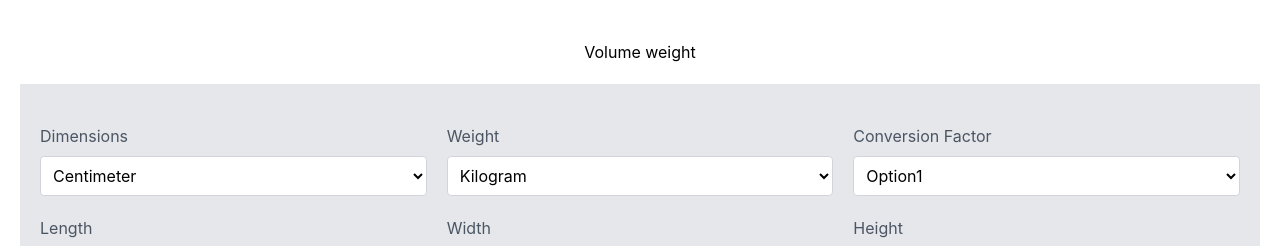
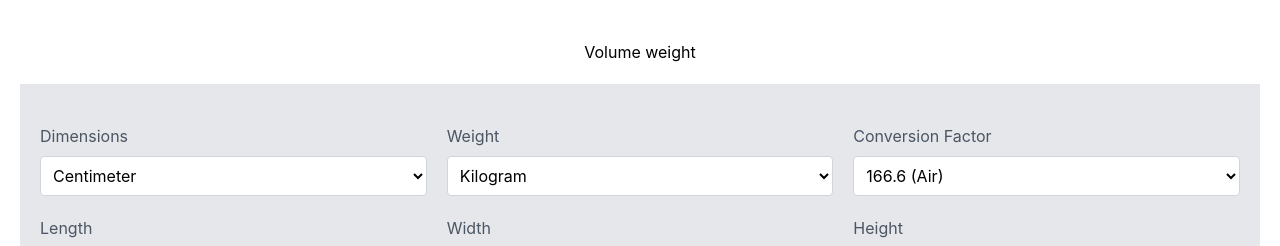
Before and after one commit to martinMr79/flyfrakt, a React (Create React App) app: page / in a window 1280 px wide. Shown: the top 246 px of the page. Built offline with nearby package versions, Linux system fonts and the light colour scheme.

Commit message:
added conversion factor options

```diff
--- a/src/pages/calculator/index.jsx
+++ b/src/pages/calculator/index.jsx
@@ -69,8 +69,9 @@ function CustomGrid() {
                     id={`select-${idx}`}
                     className="w-full p-2 border border-gray-300 rounded outline-none bg-white"
                   >
-                    <option value="option1">Option1</option>
-                    <option value="option2">Option2</option>
+                    <option value="option1">166.6 (Air)</option>
+                    <option value="option2">3.5 partload (road)</option>
+                    <option value="option2">Custom</option>
                   </select>
                 </div>
               );
```
